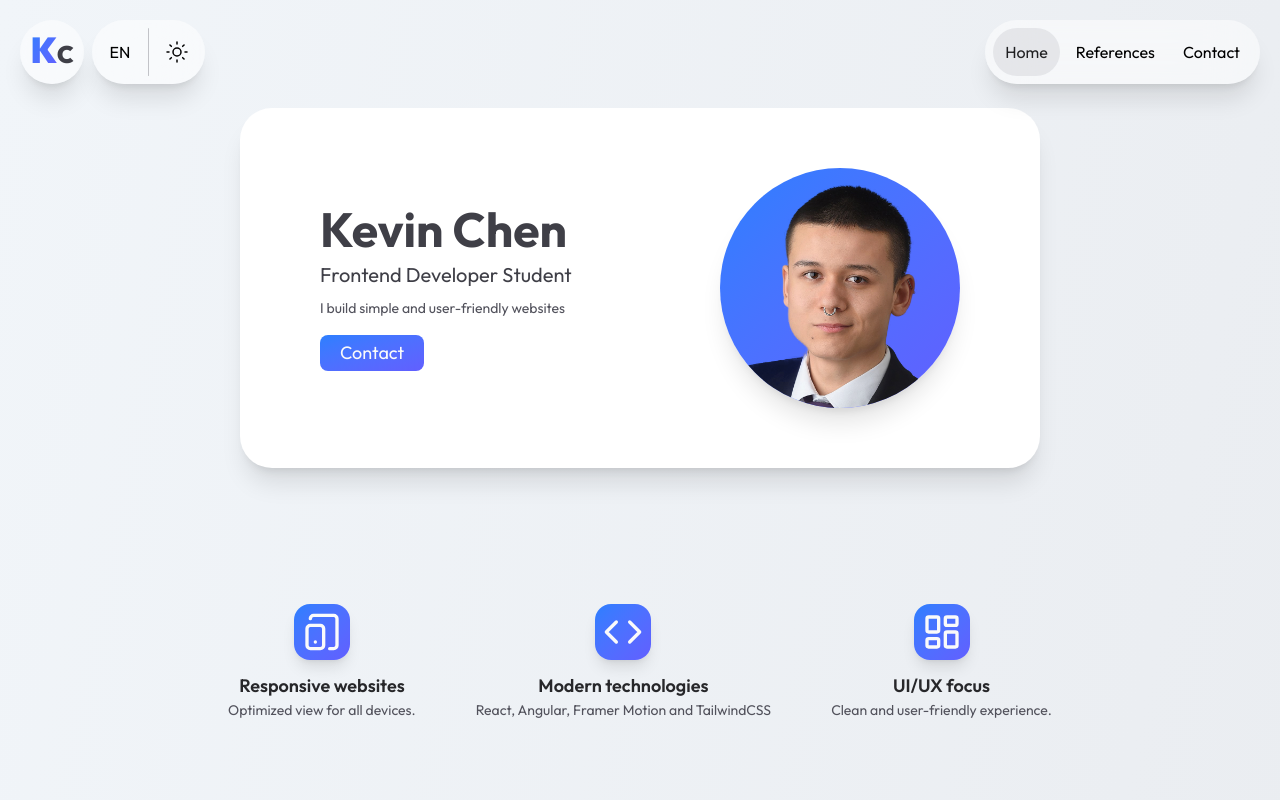
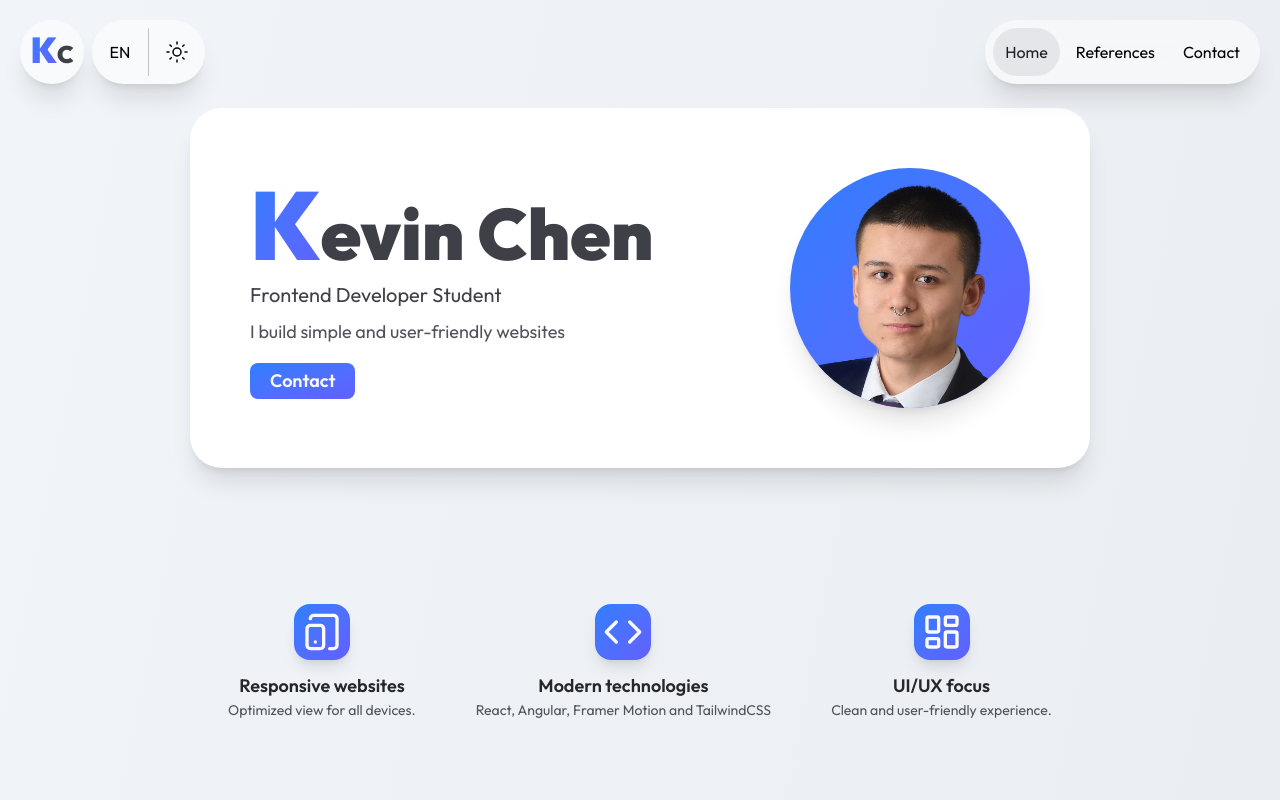
Before and after one commit to chencsi/chencsi.github.io, a React (Vite) app: page /#/ in a window 1280 px wide. Shown: the top 800 px of the page. Built offline with nearby package versions, Linux system fonts and the light colour scheme.

Commit message:
hero section small changes

```diff
--- a/src/components/Elements/PrimaryButton.jsx
+++ b/src/components/Elements/PrimaryButton.jsx
@@ -5,7 +5,7 @@ const PrimaryButtonBase = ({ children, theme }) => {
   return (
     <motion.button
       type="button"
-      className="mt-2 bg-gradient-to-br from-blue-500 to-indigo-500 px-5 py-1 rounded-lg text-lg text-zinc-50 cursor-pointer"
+      className="mt-2 bg-gradient-to-br from-blue-500 to-indigo-500 px-5 py-1 rounded-lg text-lg text-zinc-50 cursor-pointer font-semibold"
       style={{
         transition: "all 0.2s",
       }}
--- a/src/components/Home/Hero.jsx
+++ b/src/components/Home/Hero.jsx
@@ -8,19 +8,19 @@ function Hero() {
 
 	return (
 		<section
-			className={`${theme === "dark" ? "bg-gradient-to-br from-zinc-800 to-zinc-900 text-zinc-100" : "bg-white text-zinc-700"} rounded-4xl shadow-xl flex sm:flex-row items-center flex-col-reverse justify-between gap-5 sm:gap-10 lg:gap-15 py-10 px-5 sm:py-15 sm:px-10 md:px-20 max-w-[600px] md:max-w-[800px] mx-auto`}
+			className={`${theme === "dark" ? "bg-gradient-to-br from-zinc-800 to-zinc-900 text-zinc-100" : "bg-white text-zinc-700"} rounded-4xl shadow-xl flex sm:flex-row items-center flex-col-reverse justify-between gap-y-5 sm:gap-10 lg:gap-y-15 py-10 px-3 sm:py-15 sm:px-10 md:px-15 max-w-[600px] md:max-w-[800px] lg:max-w-[900px] mx-auto`}
 		>
 			<div className="flex flex-col self-center text-center sm:text-left gap-1 sm:gap-2">
-				<h1 className="sm:text-left text-4xl sm:text-4xl md:text-5xl font-bold">
-					{content?.h1}
+				<h1 className="sm:text-left text-5xl sm:text-5xl md:text-5xl lg:text-7xl font-black">
+					<span className="text-6xl sm:text-6xl md:text-6xl lg:text-8xl bg-clip-text text-transparent bg-gradient-to-br from-blue-500 to-indigo-500">K</span>evin Chen
 				</h1>
 				<h2
-					className={`${theme === "dark" ? "text-zinc-300" : "text-zinc-700"} text-xl text-md`}
+					className={`${theme === "dark" ? "text-zinc-300" : "text-zinc-700"} text-lg md:text-xl`}
 				>
 					{content?.h2}
 				</h2>
 				<p
-					className={`${theme === "dark" ? "text-zinc-300" : "text-zinc-600"} text-sm leading-relaxed`}
+					className={`${theme === "dark" ? "text-zinc-300" : "text-zinc-600"} md:text-lg leading-relaxed`}
 				>
 					{content?.p}
 				</p>
--- a/src/views/Home.jsx
+++ b/src/views/Home.jsx
@@ -7,7 +7,7 @@ import HomeSkills from "../components/Home/Skills";
 function Home() {
   return (
     <div className="h-full flex flex-col gap-y-24 md:gap-y-34">
-      <div className="px-10">
+      <div className="px-5 sm:px-10">
         <HomeHero />
       </div>
       <div className="px-5">
```
